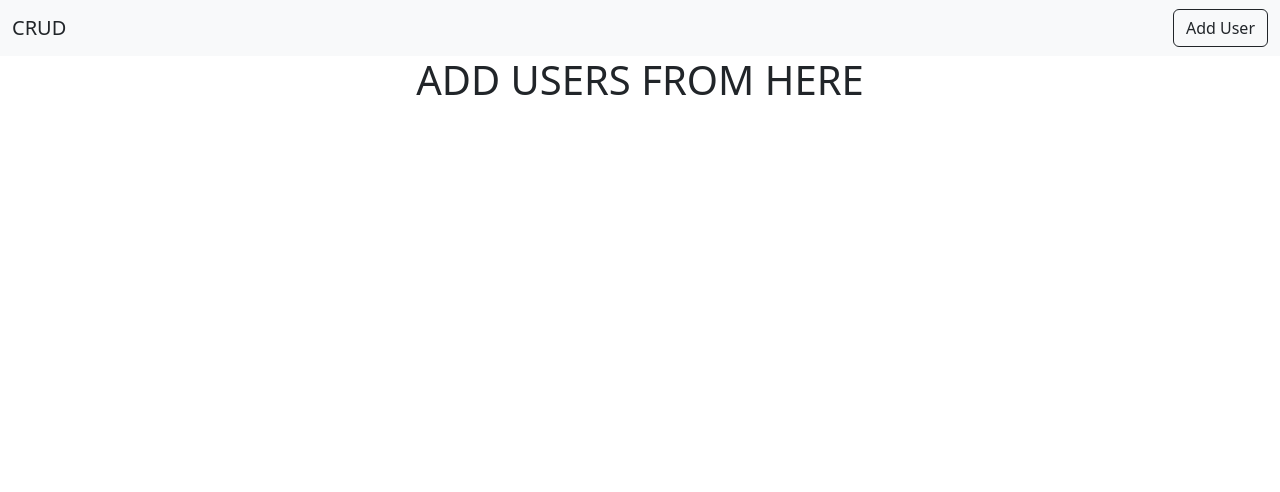
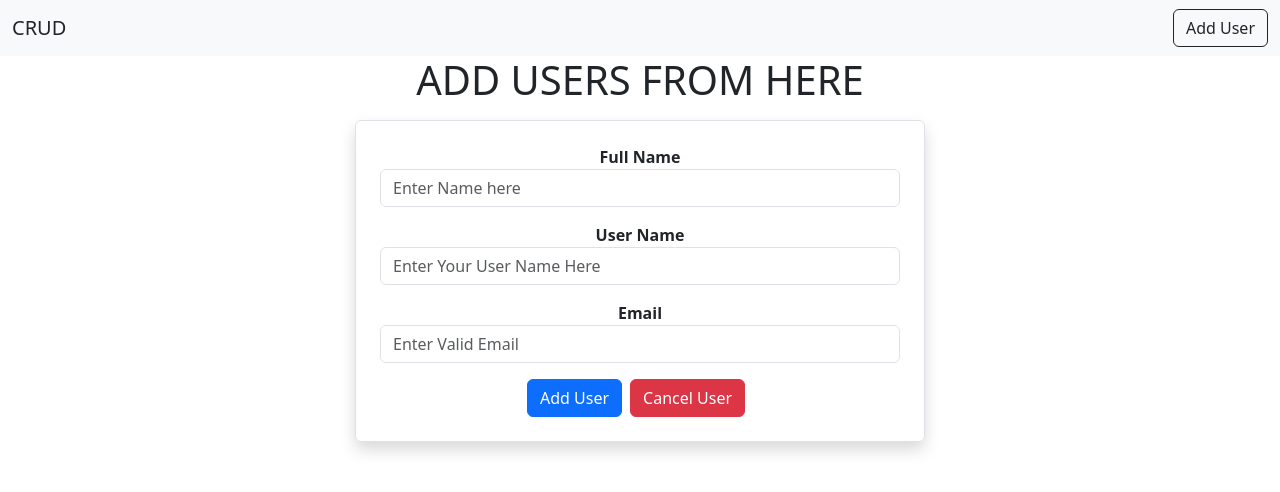
Before and after one commit to Dinuki85/SpringbootCRUDAppliCATION, a React (Create React App) app: page /addUser in a window 1280 px wide. Shown: the top 492 px of the page. Built offline with nearby package versions, Linux system fonts and the light colour scheme.

Commit message:
Add Users

```diff
--- a/src/users/AddUser.js
+++ b/src/users/AddUser.js
@@ -1,9 +1,71 @@
-import React from 'react'
+import React, { useState } from "react";
 
 export default function AddUser() {
+  const [user, setUser] = useState({
+    name: "",
+    username: "",
+    email: "",
+  });
+
+  const { name, username, email } = user;
+
+  const onInputChange = (e) => {
+    setUser({ ...user, [e.target.name]: e.target.value });
+  };
+
   return (
-    <div>
-      <h1 >ADD USERS FROM HERE</h1>
+    <div className="container">
+      <h1>ADD USERS FROM HERE</h1>
+      <div className="row">
+        <div className="shadow col-md-6 offset-md-3 border rounded p-4 mt-2">
+          <div className="mb-3">
+            <label htmlFor="Name" className="form-lable">
+              <strong>Full Name</strong>
+            </label>
+            <input
+              type={"text"}
+              className="form-control"
+              placeholder="Enter Name here"
+              name="name"
+              value={name}
+              onChange={(e) => onInputChange(e)}
+            />
+          </div>
+          <div className="mb-3">
+            <label htmlFor="Name" className="form-lable ">
+              <strong>User Name</strong>
+            </label>
+            <input
+              type={"text"}
+              className="form-control "
+              placeholder="Enter Your User Name Here"
+              name="name"
+              value={username}
+              onChange={(e) => onInputChange(e)}
+            />
+          </div>
+          <div className="mb-3">
+            <label htmlFor="Email" className="form-lable">
+              <strong>Email</strong>
+            </label>
+            <input
+              type={"text"}
+              className="form-control"
+              placeholder="Enter Valid Email"
+              name="email"
+              value={email}
+              onChange={(e) => onInputChange(e)}
+            />
+          </div>
+          <button type="submit" className="btn btn-primary ">
+            Add User
+          </button>
+
+          <button type="submit" className="btn btn-danger mx-2">
+            Cancel User
+          </button>
+        </div>
+      </div>
     </div>
-  )
+  );
 }
```
